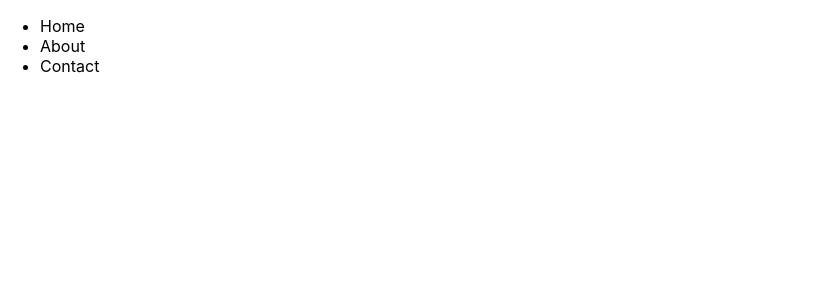
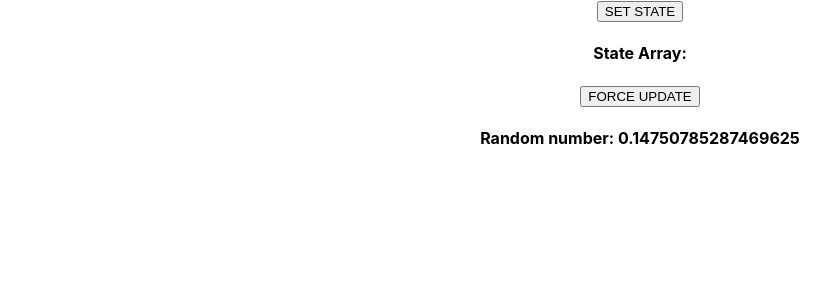
Before and after one commit to truongcongviet/Reactjs, a React (Create React App) app in the folder react-form/: page / in a window 1280 px wide. Shown: the top 300 px of the page, without its empty margins (0-839 px from the left). Built offline with nearby package versions, Linux system fonts and the light colour scheme.

Commit message:
react-component-API

```diff
--- a/react-form/src/About.js
+++ /dev/null
@@ -1,12 +0,0 @@
-import React from 'react';
-
-class About extends React.Component {
-   render() {
-      return (
-         <div>
-            <h1>About...</h1>
-         </div>
-      )
-   }
-}
-export default About;
--- a/react-form/src/App.js
+++ b/react-form/src/App.js
@@ -1,22 +1,14 @@
 import './App.css';
-import ReactRouter from './reactRouter';
-import Home from './Home';
-import About from './About';
-import Contact from './Contact';
-import { BrowserRouter as Router, Link, Route } from "react-router-dom";
-
+import React from 'react';
+import ReactComponentApi from './react-component-API';
+import ForceUpdate from './ForceUpdate';
 function App() {
 
   return (
-
-      <Router history={Router}>
-        <Route path="/" component={App}>
-          <ReactRouter component={Home} />
-          <Route path="home" component={Home} />
-          <Route path="about" component={About} />
-          <Route path="contact" component={Contact} />
-        </Route>
-      </Router>
+    <div className="App">
+      <ReactComponentApi />
+      <ForceUpdate />
+    </div>
 
   );
 
--- a/react-form/src/Contact.js
+++ /dev/null
@@ -1,12 +0,0 @@
-import React from 'react';
-
-class Contact extends React.Component {
-   render() {
-      return (
-         <div>
-            <h1>Contact...</h1>
-         </div>
-      )
-   }
-}
-export default Contact;
--- /dev/null
+++ b/react-form/src/ForceUpdate.js
@@ -0,0 +1,20 @@
+import React from 'react';
+
+class ForceUpdate extends React.Component {
+   constructor() {
+      super();
+      this.forceUpdateHandler = this.forceUpdateHandler.bind(this);
+   };
+   forceUpdateHandler() {
+      this.forceUpdate();
+   };
+   render() {
+      return (
+         <div>
+            <button onClick = {this.forceUpdateHandler}>FORCE UPDATE</button>
+            <h4>Random number: {Math.random()}</h4>
+         </div>
+      );
+   }
+}
+export default ForceUpdate;
--- a/react-form/src/Home.js
+++ /dev/null
@@ -1,12 +0,0 @@
-import React from 'react';
-
-class Home extends React.Component {
-   render() {
-      return (
-         <div>
-            <h1>Home...</h1>
-         </div>
-      )
-   }
-}
-export default Home;
--- /dev/null
+++ b/react-form/src/react-component-API.js
@@ -0,0 +1,30 @@
+import React from 'react';
+
+class ReactComponentApi extends React.Component {
+    constructor(){
+        super();
+        this.state =  {
+            data: []
+        }
+        this.setStateHandler = this.setStateHandler.bind(this);
+    }
+    setStateHandler() {
+        console.log(this.state.data);
+
+        const item = "setState again---";
+        const myArray = this.state.data.slice();
+            myArray.push(item);
+        this.setState({data: myArray});
+
+    };
+    render () {
+        return (
+            <div>
+            <button onClick = {this.setStateHandler}>SET STATE</button>
+            <h4>State Array: {this.state.data}</h4>
+         </div>
+        );
+    }
+
+}
+export default ReactComponentApi;
--- a/react-form/src/reactRouter.js
+++ /dev/null
@@ -1,16 +0,0 @@
-import React from 'react';
-class ReactRouter extends React.Component {
-   render() {
-      return (
-         <div>
-            <ul>
-            <li>Home</li>
-            <li>About</li>
-            <li>Contact</li>
-            </ul>
-            {this.props.children}
-         </div>
-      )
-   }
-}
- export default ReactRouter;
```
